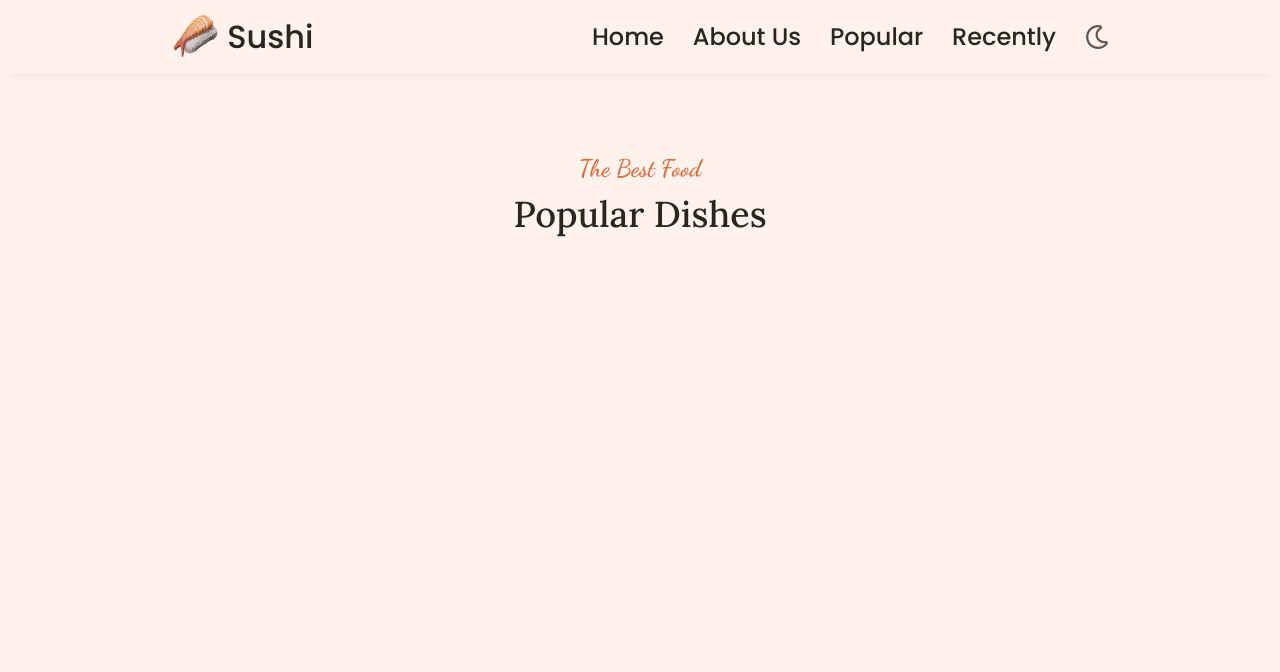
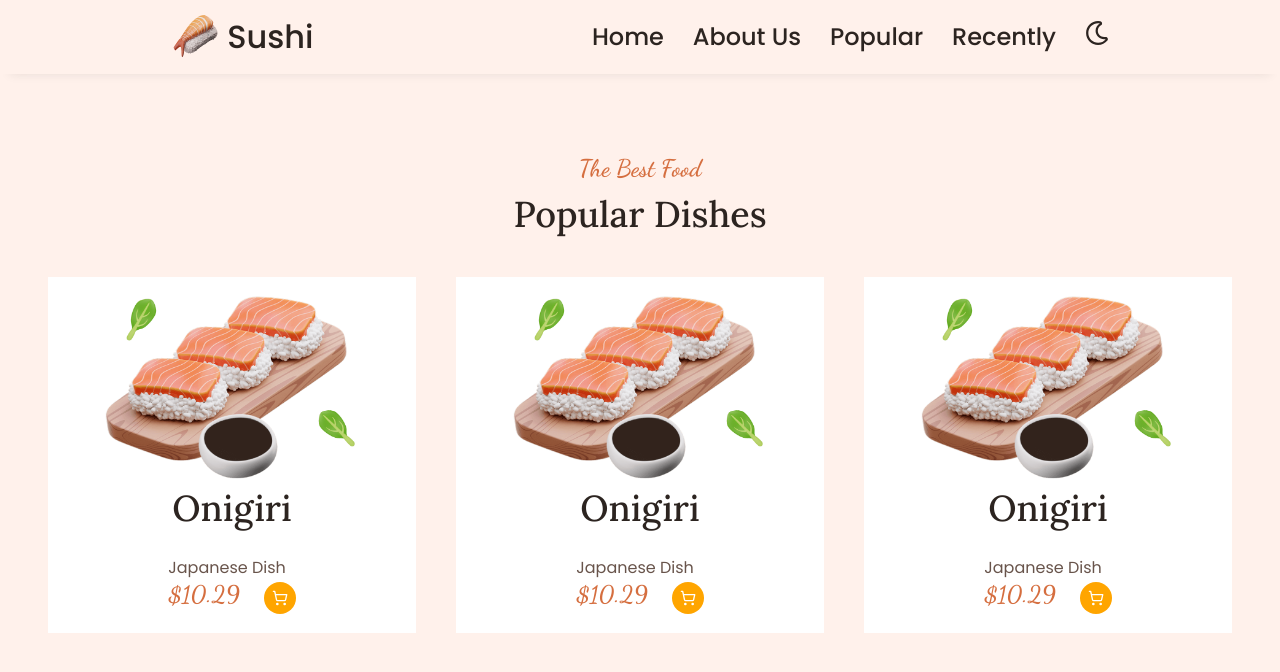
Before and after one commit to JadhaAM/foodShop, a React (Vite) app: page /popular in a window 1280 px wide. Shown: the top 672 px of the page. Built offline with nearby package versions, Linux system fonts and the light colour scheme.

Commit message:
final update

```diff
--- a/src/Components/Header/Header.jsx
+++ b/src/Components/Header/Header.jsx
@@ -16,7 +16,8 @@ function Header() {
         <Link to="/about">About Us</Link>
         <Link to="/popular">Popular</Link>
         <Link to="/recently">Recently</Link>
-        < FaRegMoon/>
+        <Link to="/subscribe">< FaRegMoon/></Link>
+
       </nav>
 
 
--- a/src/Components/PopularPage/PopularPage.jsx
+++ b/src/Components/PopularPage/PopularPage.jsx
@@ -1,19 +1,57 @@
 import React from 'react'
+import { LuShoppingCart } from "react-icons/lu";
+
 import "./popularPage.css"
 function PopularPage() {
   return (
     <div>
       <section className='section Popular__contaner'>
         <div className="Popular__titles">
-            <p className='section__subtitle'>The Best Food</p>
-            <h3 className='section__title'>Popular Dishes</h3>
+          <p className='section__subtitle'>The Best Food</p>
+          <h3 className='section__title'>Popular Dishes</h3>
         </div>
         <div className="card__box">
-            <div className="cards">
+          <div className="cards">
+            <div className="img bg_img">
 
             </div>
-            <div className="cards"></div>
-            <div className="cards"></div>
+            <div className="card__contanet">
+              <h3 className='section__title'>Onigiri</h3>
+              <p className='' >Japanese Dish</p>
+              <div className="price">
+                <p className='section__subtitle'>$10.29</p>
+                <div className="icons"><LuShoppingCart />
+                </div>
+              </div>
+            </div>
+          </div>
+          <div className="cards">
+            <div className="img bg_img">
+
+            </div>
+            <div className="card__contanet">
+              <h3 className='section__title'>Onigiri</h3>
+              <p className='' >Japanese Dish</p>
+              <div className="price">
+                <p className='section__subtitle'>$10.29</p>
+                <div className="icons"><LuShoppingCart />
+                </div>
+              </div>
+            </div>
+          </div>
+          <div className="cards">
+            <div className="img bg_img">
+            </div>
+            <div className="card__contanet">
+              <h3 className='section__title'>Onigiri</h3>
+              <p className='' >Japanese Dish</p>
+              <div className="price">
+                <p className='section__subtitle'>$10.29</p>
+                <div className="icons"><LuShoppingCart />
+                </div>
+              </div>
+            </div>
+          </div>
         </div>
       </section>
     </div>
--- a/src/Components/PopularPage/popularPage.css
+++ b/src/Components/PopularPage/popularPage.css
@@ -1,15 +1,59 @@
 .Popular__contaner{
     width: 100%;
+    min-height: 40rem;
+    padding: 1rem ;
 }
 
 .card__box{
-
     display: grid;
     grid-template-columns: 1fr 1fr 1fr;
-    background-color: rgb(201, 80, 80);
-    gap: 1.5rem;
+    gap: 2.5rem;
+    padding: 1rem 2rem;
+}
+
+.bg_img{
+    width: 100%;
+    padding: 6rem ;
+    background-image: url("../../assets/img/recently-salmon-sushi.png");
+    background-position: center;
+    background-repeat: no-repeat;
+    background-size: contain;
+    object-fit: cover;
 }
 .cards{
     width: 100%;
-    background-color: var(--body-color);
+    background-color: white;
+    padding: 1rem 1rem;
+    display: flex;
+    align-items: center;
+    justify-content: center;
+    flex-direction: column;
 }
+
+.price{
+    display: flex;
+    flex-direction: row;
+    align-items: center;
+    font-size: var( --normal-font-size);
+    gap: 1.5rem;
+}
+
+.icons{
+    width: 2rem;
+    height: 2rem;
+    border-radius: 50%;
+    background-color: orange;
+    color: white;
+    display: flex;
+    align-items: center;
+    justify-content: center;
+}
+
+@media screen and (max-width:765px) {
+    .card__box{
+        display: grid;
+        grid-template-columns: 1fr ;
+        gap: 2.5rem;
+        padding: 1rem 2rem;
+    }
+}
--- a/src/Components/Subscribe/subscribePage.css
+++ b/src/Components/Subscribe/subscribePage.css
@@ -79,7 +79,6 @@ input{
     .newsletter__contaner{
         grid-template-columns: 1fr;
         padding: 0 ;
-        border-radius: 0;
     }
 
     .home__title{
```
